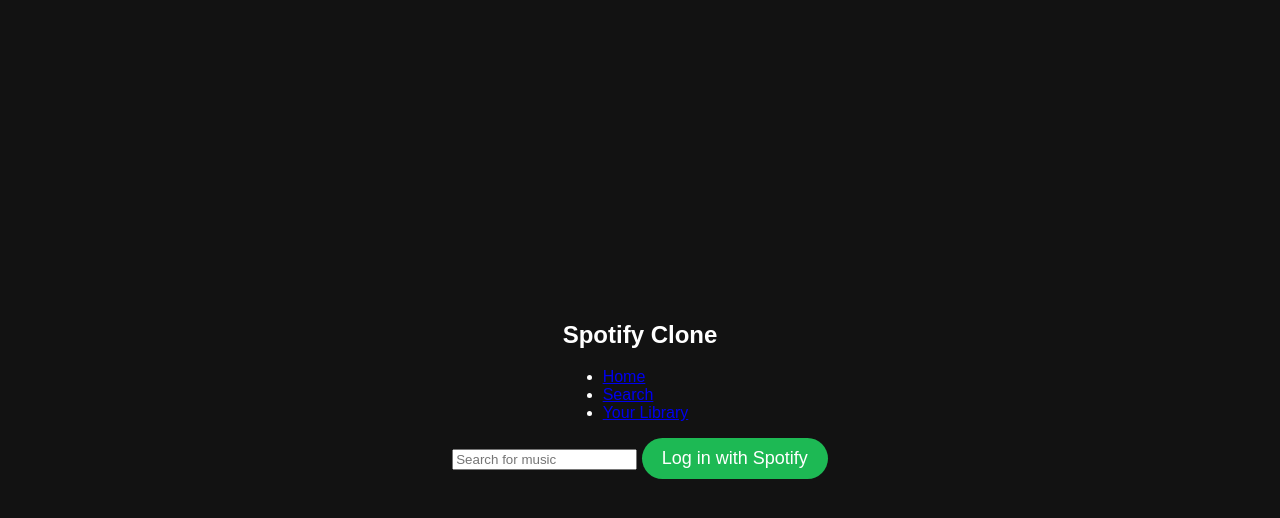
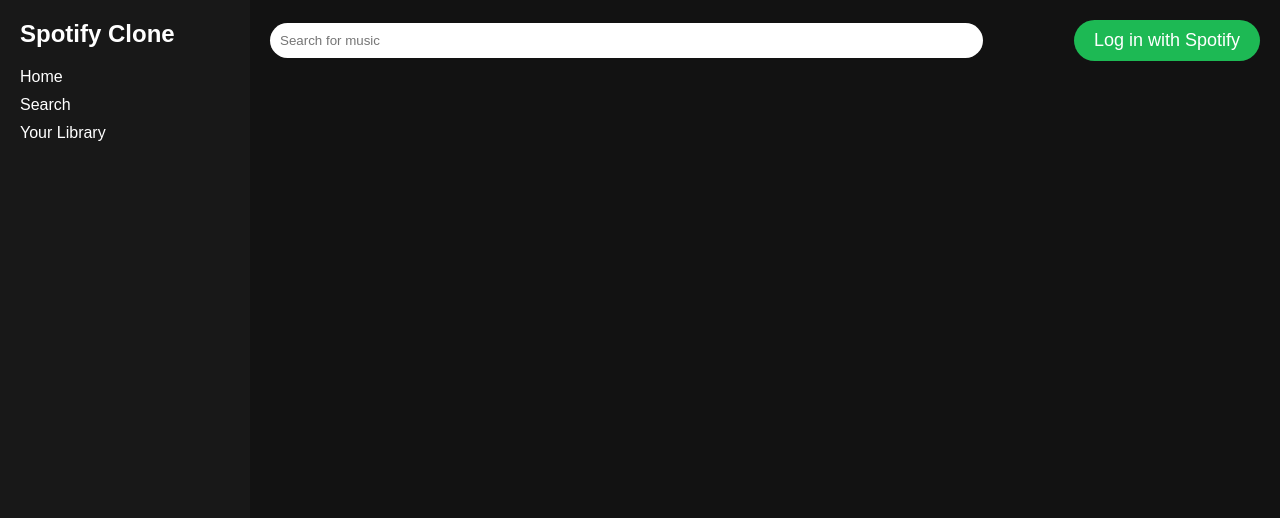
Before and after one commit to Bishal-Sarkar-admin/Spotifyclone, a plain HTML site: page index.html in a window 1280 px wide. Drawn offline with Linux system fonts and the light colour scheme.

Commit message:
Update style.css

```diff
--- a/style.css
+++ b/style.css
@@ -1,18 +1,60 @@
 body {
   font-family: Arial, sans-serif;
   margin: 0;
-  padding: 0;
   display: flex;
-  flex-direction: column;
-  justify-content: center;
-  align-items: center;
   height: 100vh;
   background-color: #121212;
   color: white;
 }
 
-.container {
-  text-align: center;
+.sidebar {
+  width: 250px;
+  background-color: #181818;
+  padding: 20px;
+  box-sizing: border-box;
+}
+
+.sidebar h2 {
+  margin: 0;
+  margin-bottom: 20px;
+}
+
+.sidebar ul {
+  list-style-type: none;
+  padding: 0;
+}
+
+.sidebar ul li {
+  margin-bottom: 10px;
+}
+
+.sidebar ul li a {
+  color: white;
+  text-decoration: none;
+}
+
+.sidebar ul li a:hover {
+  text-decoration: underline;
+}
+
+.main-content {
+  flex: 1;
+  padding: 20px;
+  box-sizing: border-box;
+}
+
+.header {
+  display: flex;
+  justify-content: space-between;
+  align-items: center;
+  margin-bottom: 20px;
+}
+
+.header input {
+  width: 70%;
+  padding: 10px;
+  border: none;
+  border-radius: 25px;
 }
 
 .login-button {
@@ -29,7 +71,6 @@
   background-color: #1ed760;
 }
 
-#user-info,
-#playlists {
+#user-info, #playlists {
   margin-top: 20px;
 }
```
